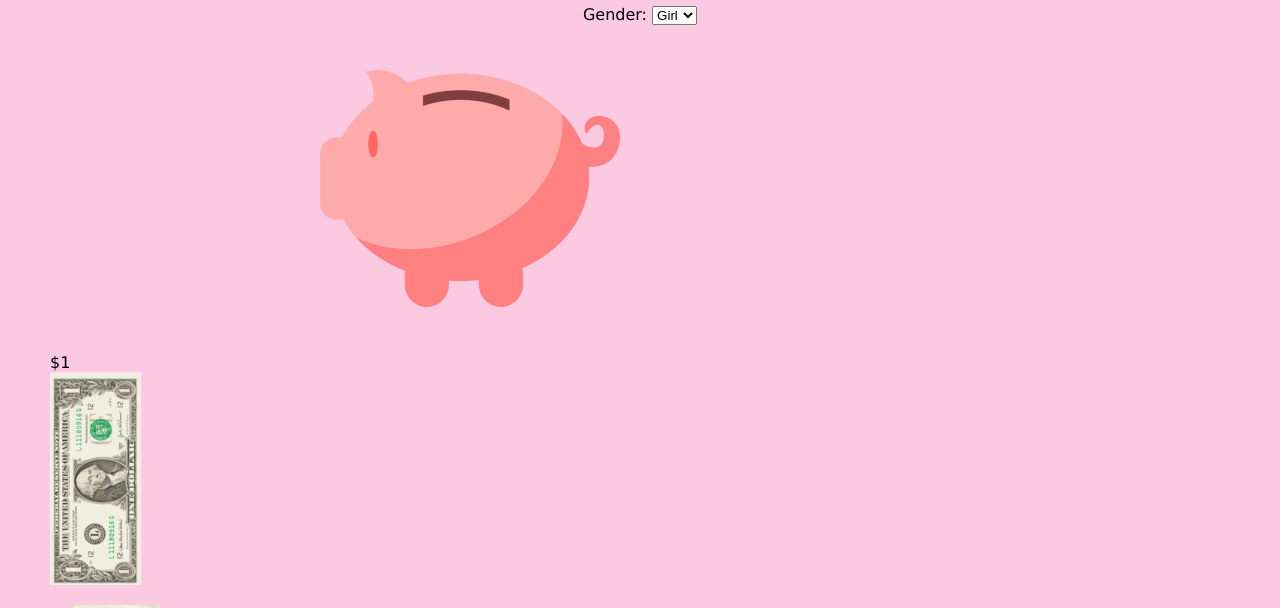
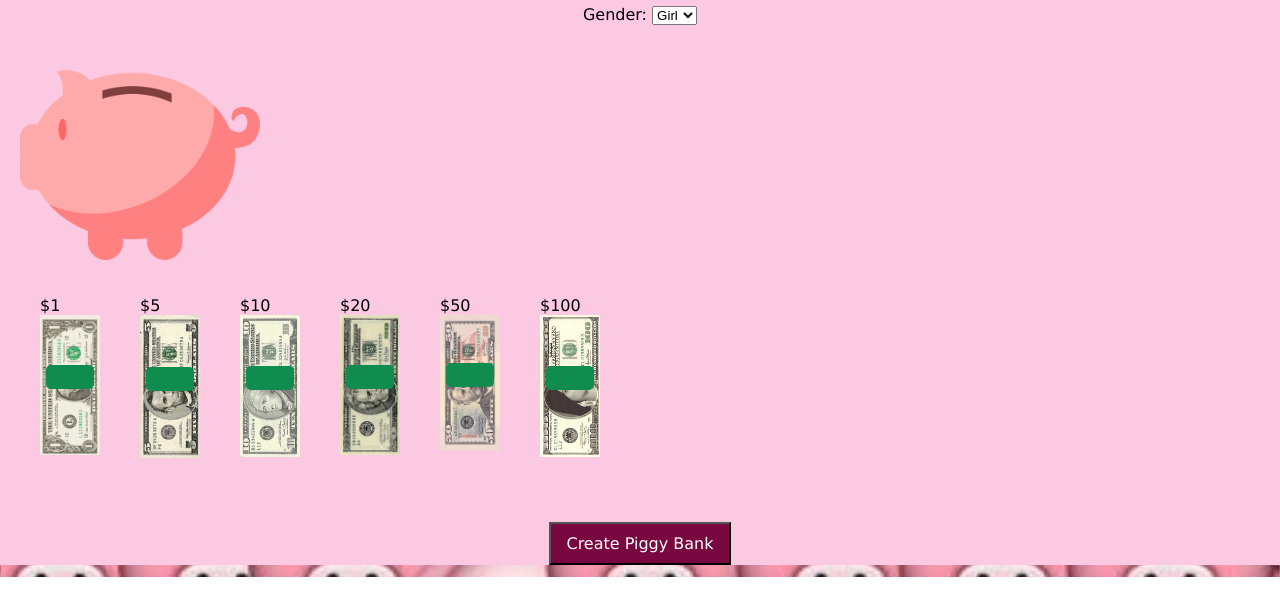
Before and after one commit to daliayan/My_Piggy_Bank, a React (Create React App) app in the folder frontend/: page / in a window 1280 px wide. Shown: the part 340-948 px from the top of the page. After the commit the page ends 917 px from the top, so only its background shows below. Built offline with nearby package versions, Linux system fonts and the light colour scheme; no server answers.

Commit message:
Able to resize images! - need links and fund 2115

```diff
--- a/frontend/src/App.css
+++ b/frontend/src/App.css
@@ -64,8 +64,8 @@
 
 .piggy-img{
   display: block;
-  margin-left: auto;
-  width: 50%;
+  align-items: center;
+  width: 40%;
 }
 
 .form-button{
@@ -90,25 +90,42 @@
   font-family:'Lucida Sans', 'Lucida Sans Regular', 'Lucida Grande', 'Lucida Sans Unicode', Geneva, Verdana, sans-serif;
 }
 
-.dollars-container{
-  /* float: right; */
-  /* width: 16.66%; */
-  /* padding: 5px; */
-  /* width: 33%; */
-  /* height: 30%; */
-  /* max-width:100%;
-  height:auto; */
-  /* display: flex;
-  flex-wrap: wrap; */
-  /* margin: 0 50px; */
-  padding: 30px;
+.photo{
+  /* max-width: 16.66%;
+  max-height: 16.66%; */
+  /* padding: 0 10px; */
+  /* height: 240px; */
+  position: relative;
+  width: 60%;
+  max-width: 60px;
+  float: left;
+  width: 25%;
+  padding: 20px;
+
 }
 
-.photo{
-  max-width: 16.66%;
-  max-height: 16.66%;
-  /* padding: 0 10px; */
-  /* height: 240px; */
+.photo img{
+  width: 100%;
+  height: auto;
+}
+
+.photo .btn-mon{
+  position: absolute;
+  top: 50%;
+  left: 50%;
+  transform: translate(-50%, -50%);
+  -ms-transform: translate(-50%, -50%);
+  background-color: rgb(17, 140, 79);
+  color: white;
+  font-size: 16px;
+  padding: 12px 24px;
+  border: none;
+  cursor: pointer;
+  border-radius: 5px;
+}
+
+.photo .btn-mon:hover{
+  background-color: rgb(87, 255, 45);
 }
 
 /* .photo img{
--- a/frontend/src/components/FundCard.js
+++ b/frontend/src/components/FundCard.js
@@ -45,34 +45,37 @@ export default class FundCard extends Component {
         <div>
                 <img src={piggy} className='piggy-img' alt=''></img>
 
-           <div className="dollars-container">
-                   <div>
-                   {/* className='row' */}
+                <div>
                         <p id="one-bill" className="photo"> $1
                                 <img src={one} alt=''></img>
+                                <button class='btn-mon'></button>
                         </p>
 
-                        <p id="five-bill"> $5
-                        <img src={five} alt='' className="photo"></img>
+                        <p id="five-bill" className="photo"> $5
+                                <img src={five} alt=''></img>
+                                <button class='btn-mon'></button>
                         </p>
 
-                        <p id="ten-bill"> $10
-                        <img src={ten} alt='' className="photo"></img>
+                        <p id="ten-bill" className="photo"> $10
+                                <img src={ten} alt=''></img>
+                                <button class='btn-mon'></button>
                         </p>
 
-                        <p id="twenty-bill"> $20
-                        <img src={twenty} alt='' className="photo"></img>
+                        <p id="twenty-bill" className="photo"> $20
+                                <img src={twenty} alt=''></img>
+                                <button className='btn-mon'></button>
                         </p>
 
-                        <p id="fifty-bill"> $50
-                        <img src={fifty} alt='' className="photo"></img>
+                        <p id="fifty-bill" className="photo"> $50
+                                <img src={fifty} alt='' ></img>
+                                <button class='btn-mon'></button>
                         </p>
 
-                        <p id="hundred-bill"> $100
-                        <img src={hundred} alt='' className="photo"></img>
+                        <p id="hundred-bill" className="photo"> $100
+                                <img src={hundred} alt=''></img>
+                                <button class='btn-mon'></button>
                         {/* {props.value} */}
                         </p>
-                     </div>
                 </div>
         </div>
         )}
```
